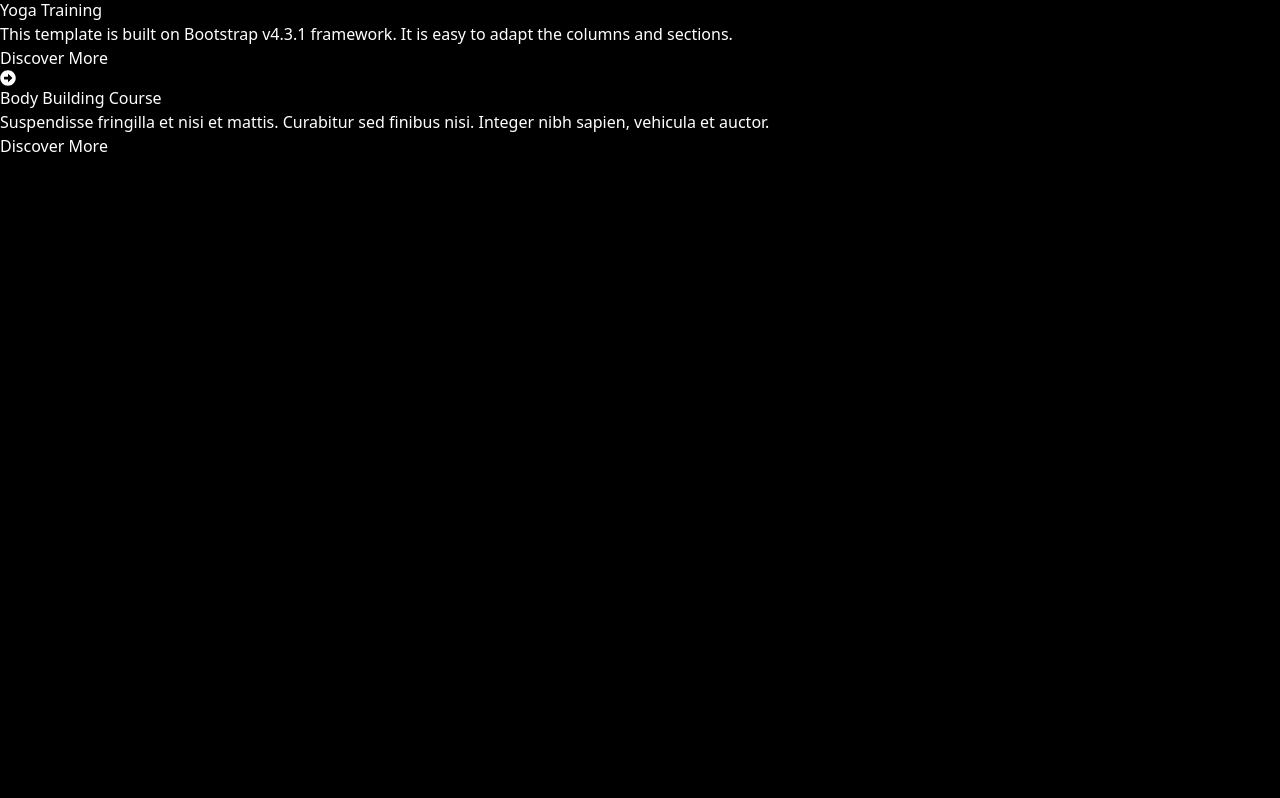
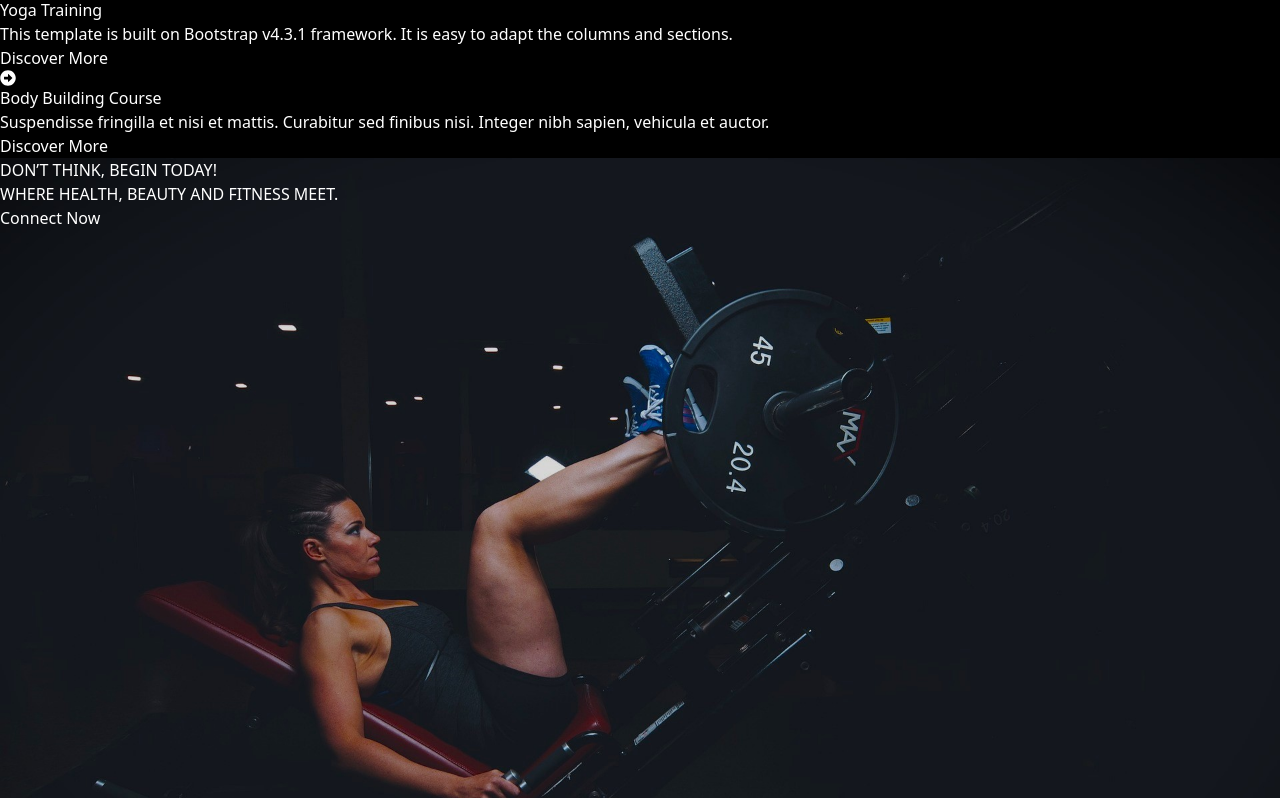
Before and after one commit to abdul8840/mozarta_gym, a React (Vite) app: page / in a window 1280 px wide. Shown: the part 2806-3604 px from the top of the page. Before the commit the page ends 2964 px from the top, so only its background shows below. Built offline with nearby package versions, Linux system fonts and the light colour scheme.

Commit message:
create poster component ui

```diff
--- a/src/components/Hero.jsx
+++ b/src/components/Hero.jsx
@@ -63,8 +63,8 @@ const Hero = () => {
                 className="w-full h-full object-cover opacity-[0.7]"
               />
               <div className="absolute bottom-20 w-full mx-auto text-center bg-white bg-opacity-50 p-2 rounded">
-                <p className='text-[#FF5F00] font-semibold text-md mb-2'>{image.caption}</p>
-                <h2 className='text-3xl font-semibold text-white bg-[#FF5F00]'>{image.caption2}</h2>
+                <p className='text-[#EE4E4E] font-semibold text-xl mb-2'>{image.caption}</p>
+                <h2 className='text-3xl font-semibold p-2 text-white bg-[#EE4E4E]'>{image.caption2}</h2>
               </div>
               {/* <div className="absolute inset-0 flex flex-col justify-center items-center text-center bg-white bg-opacity-50 p-2 rounded">
                 <p className='text-[#FF5F00] font-semibold text-md'>{image.caption}</p>
--- a/src/components/Home.jsx
+++ b/src/components/Home.jsx
@@ -3,6 +3,7 @@ import Navbar from './Navbar'
 import Hero from './Hero'
 import About from './About'
 import Services from './Services'
+import Poster from './Poster'
 
 const Home = () => {
   return (
@@ -11,6 +12,7 @@ const Home = () => {
       <Hero />
       <About />
       <Services />
+      <Poster />
     </div>
   )
 }
--- /dev/null
+++ b/src/components/Poster.jsx
@@ -0,0 +1,22 @@
+import React from 'react'
+import '../index.css'
+
+const Poster = () => {
+  return (
+    <div className='my-10'>
+    <div className="back_img flex items-center justify-center text-center">
+      <div className="bg-black bg-opacity-50 w-[300px] sm:w-6/12 h-[300px] p-4 md:p-10">
+        <h2 className='text-2xl md:text-4xl text-center font-serif text-[#EE4E4E] font-800'>
+        DON’T THINK, BEGIN TODAY!
+        </h2>
+        <h3 className='text-xl md:text-2xl text-center mt-8 mb-8 text-White font-700'>WHERE HEALTH, BEAUTY AND FITNESS MEET.</h3>
+        <a href="#">
+          <span className='font-semibold border-2 border-[#EE4E4E] py-2 px-6 hover:bg-[#EE4E4E] hover:text-white'>Connect Now</span>
+        </a>
+      </div>
+    </div>
+  </div>
+  )
+}
+
+export default Poster
--- a/src/index.css
+++ b/src/index.css
@@ -6,3 +6,11 @@ body{
     background: #000;
     color: #fff;
 }
+
+.back_img{
+    background-image: url(assets/work1.jpg);
+    opacity: 1;
+    height: 80vh;
+    background-size: cover;
+    background-attachment: fixed;
+  }
```
Also changed, not shown: src/assets/work1.jpg (added).
